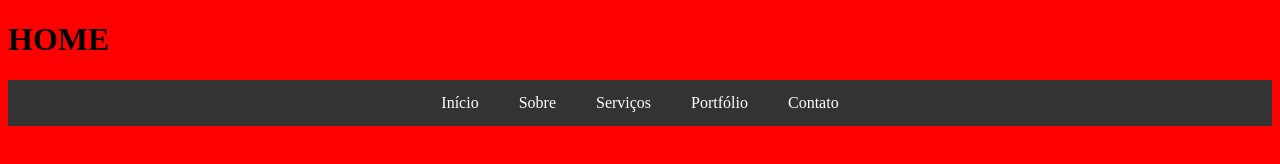
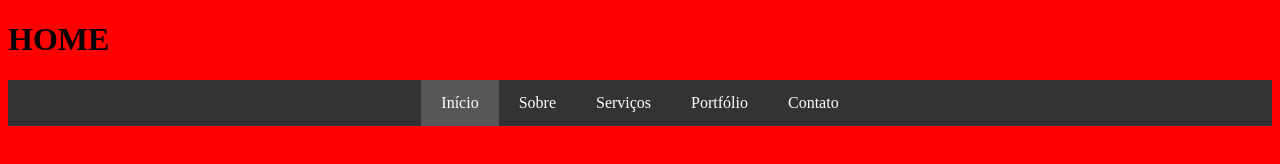
Before and after one commit to pablodelgado26/aula.13.08, a plain HTML site: page index.html in a window 1280 px wide. In both pictures the pointer is over the link "Início". Drawn offline with Linux system fonts and the light colour scheme.

Commit message:
feat: animação menu

```diff
--- a/css/style.css
+++ b/css/style.css
@@ -26,5 +26,8 @@ body{
     padding: 14px 20px;
     text-decoration: none;
     transition: background-color 0.3s ;
+}
 
+.menu-horizontal a:hover {
+    background-color: #575757;
 }
```
